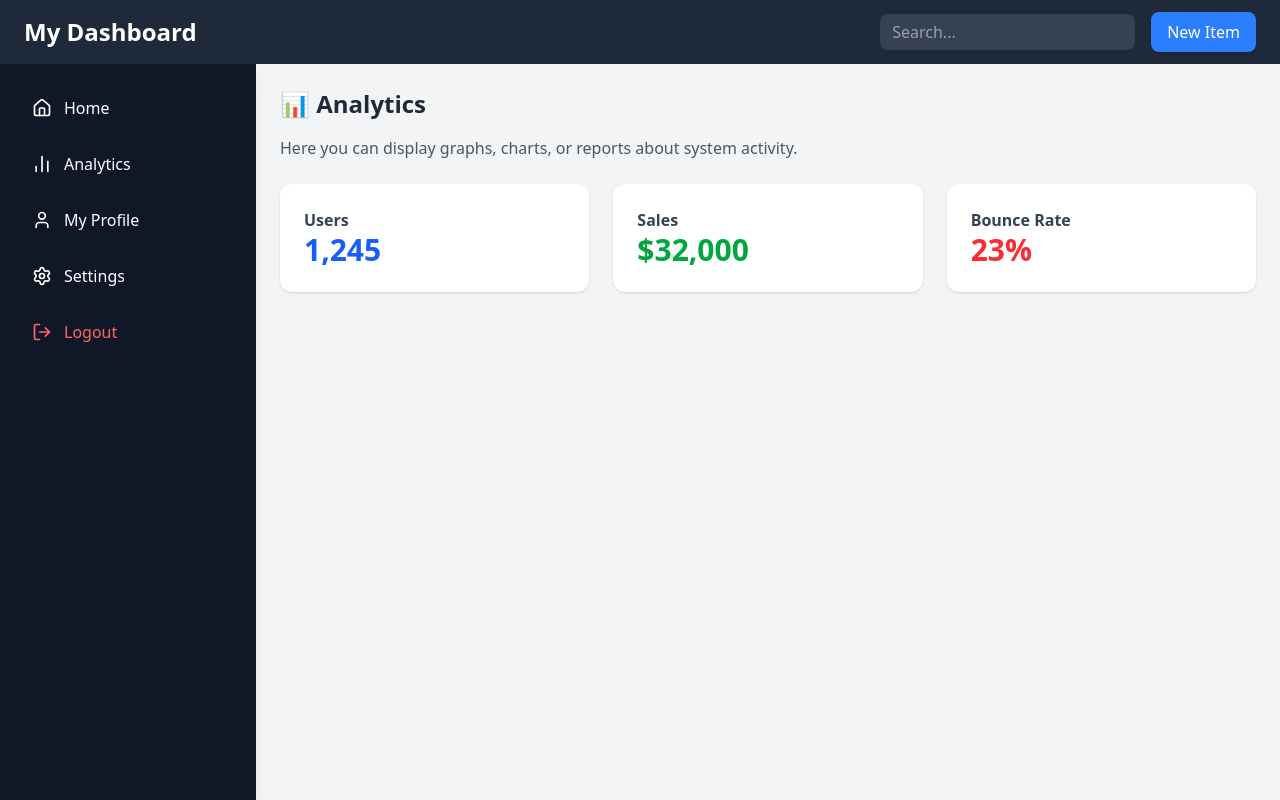
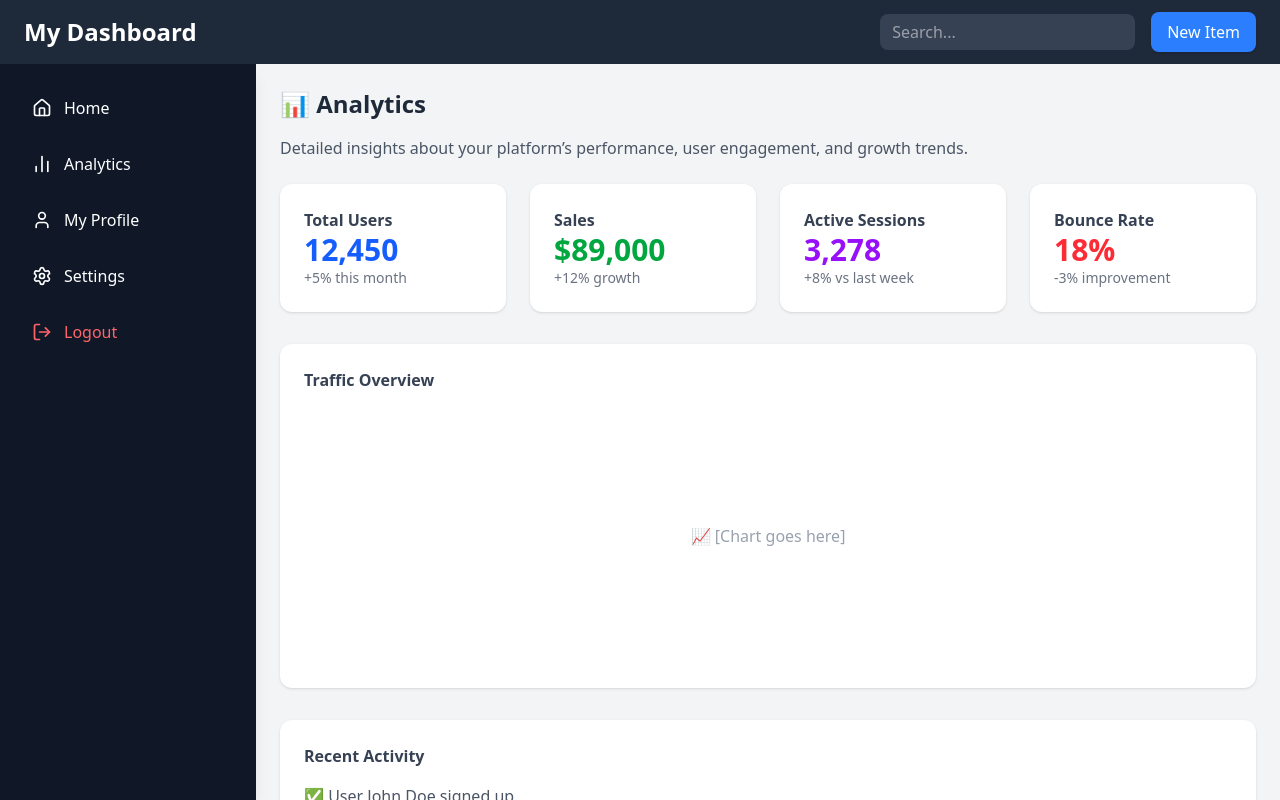
Before and after one commit to Raytay1234/Dashboard, a React (Vite) app: page / in a window 1280 px wide. Both pictures are taken after a click on the button "Analytics". Built offline with nearby package versions, Linux system fonts and the light colour scheme.

Commit message:
:left
git commit- m left
git commit -m :left

```diff
--- a/src/components/Analytics.jsx
+++ b/src/components/Analytics.jsx
@@ -4,23 +4,52 @@ const Analytics = () => {
   return (
     <div>
       <h2 className="text-2xl font-bold text-gray-800 mb-4">📊 Analytics</h2>
-      <p className="text-gray-600">
-        Here you can display graphs, charts, or reports about system activity.
+      <p className="text-gray-600 mb-6">
+        Detailed insights about your platform’s performance, user engagement, and
+        growth trends.
       </p>
 
-      <div className="grid gap-6 sm:grid-cols-2 lg:grid-cols-3 mt-6">
+      {/* Stat Cards */}
+      <div className="grid gap-6 sm:grid-cols-2 lg:grid-cols-4">
         <div className="bg-white shadow rounded-xl p-6">
-          <h3 className="font-semibold text-gray-700">Users</h3>
-          <p className="text-3xl font-bold text-blue-600">1,245</p>
+          <h3 className="font-semibold text-gray-700">Total Users</h3>
+          <p className="text-3xl font-bold text-blue-600">12,450</p>
+          <p className="text-sm text-gray-500">+5% this month</p>
         </div>
         <div className="bg-white shadow rounded-xl p-6">
           <h3 className="font-semibold text-gray-700">Sales</h3>
-          <p className="text-3xl font-bold text-green-600">$32,000</p>
+          <p className="text-3xl font-bold text-green-600">$89,000</p>
+          <p className="text-sm text-gray-500">+12% growth</p>
+        </div>
+        <div className="bg-white shadow rounded-xl p-6">
+          <h3 className="font-semibold text-gray-700">Active Sessions</h3>
+          <p className="text-3xl font-bold text-purple-600">3,278</p>
+          <p className="text-sm text-gray-500">+8% vs last week</p>
         </div>
         <div className="bg-white shadow rounded-xl p-6">
           <h3 className="font-semibold text-gray-700">Bounce Rate</h3>
-          <p className="text-3xl font-bold text-red-500">23%</p>
+          <p className="text-3xl font-bold text-red-500">18%</p>
+          <p className="text-sm text-gray-500">-3% improvement</p>
         </div>
+      </div>
+
+      {/* Chart Placeholder */}
+      <div className="bg-white shadow rounded-xl p-6 mt-8">
+        <h3 className="font-semibold text-gray-700 mb-4">Traffic Overview</h3>
+        <div className="h-64 flex items-center justify-center text-gray-400">
+          📈 [Chart goes here]
+        </div>
+      </div>
+
+      {/* Recent Activity */}
+      <div className="bg-white shadow rounded-xl p-6 mt-8">
+        <h3 className="font-semibold text-gray-700 mb-4">Recent Activity</h3>
+        <ul className="space-y-3 text-gray-600">
+          <li>✅ User <span className="font-medium">John Doe</span> signed up</li>
+          <li>💰 Sale recorded: <span className="font-medium">$299</span></li>
+          <li>📦 Order <span className="font-medium">#1245</span> shipped</li>
+          <li>⚡ Server load at <span className="font-medium">75%</span></li>
+        </ul>
       </div>
     </div>
   );
```
